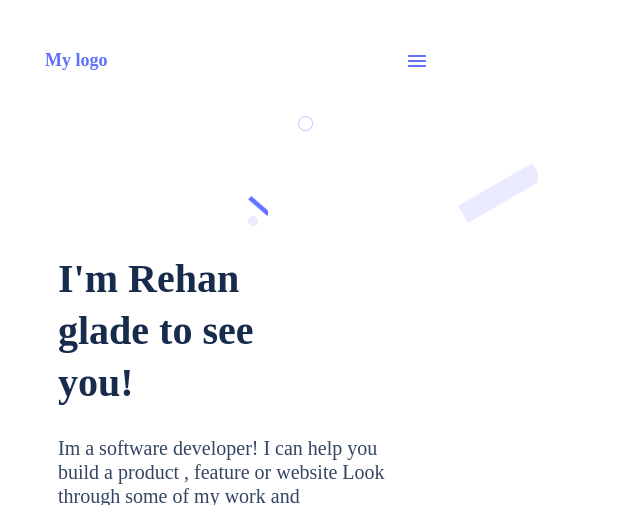
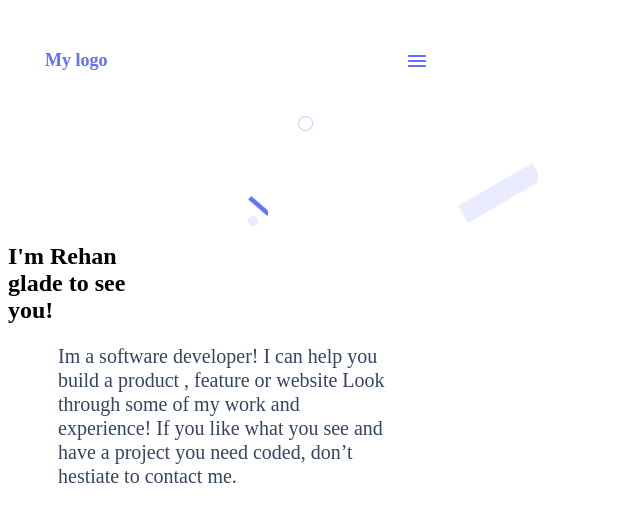
Before and after one commit to rehanullah748/My-Portfolio-Mobile-Version, a website: page index.html in a window 1280 px wide. Shown: the top 505 px of the page, without its empty margins (0-640 px from the left). Drawn offline with Linux system fonts and the light colour scheme.

Commit message:
Updated index.html file
Due to linter error i have fixed the index.html file

```diff
--- a/index.html
+++ b/index.html
@@ -24,7 +24,7 @@
         </div>
         <section>
         <div class="text">
-            <h1>I'm Rehan <br>glade to see <br>you!</h1>
+            <h2>I'm Rehan <br>glade to see <br>you!</h2>
             <p class="paragraph">Im a software developer! I can help you <br> build a product , feature or website Look <br> through some of my work and <br> experience! If you like what you see and <br>  have a project you need coded, don’t <br> hestiate to contact me.</p>
             </div>
             <div class="social-contact">
```
